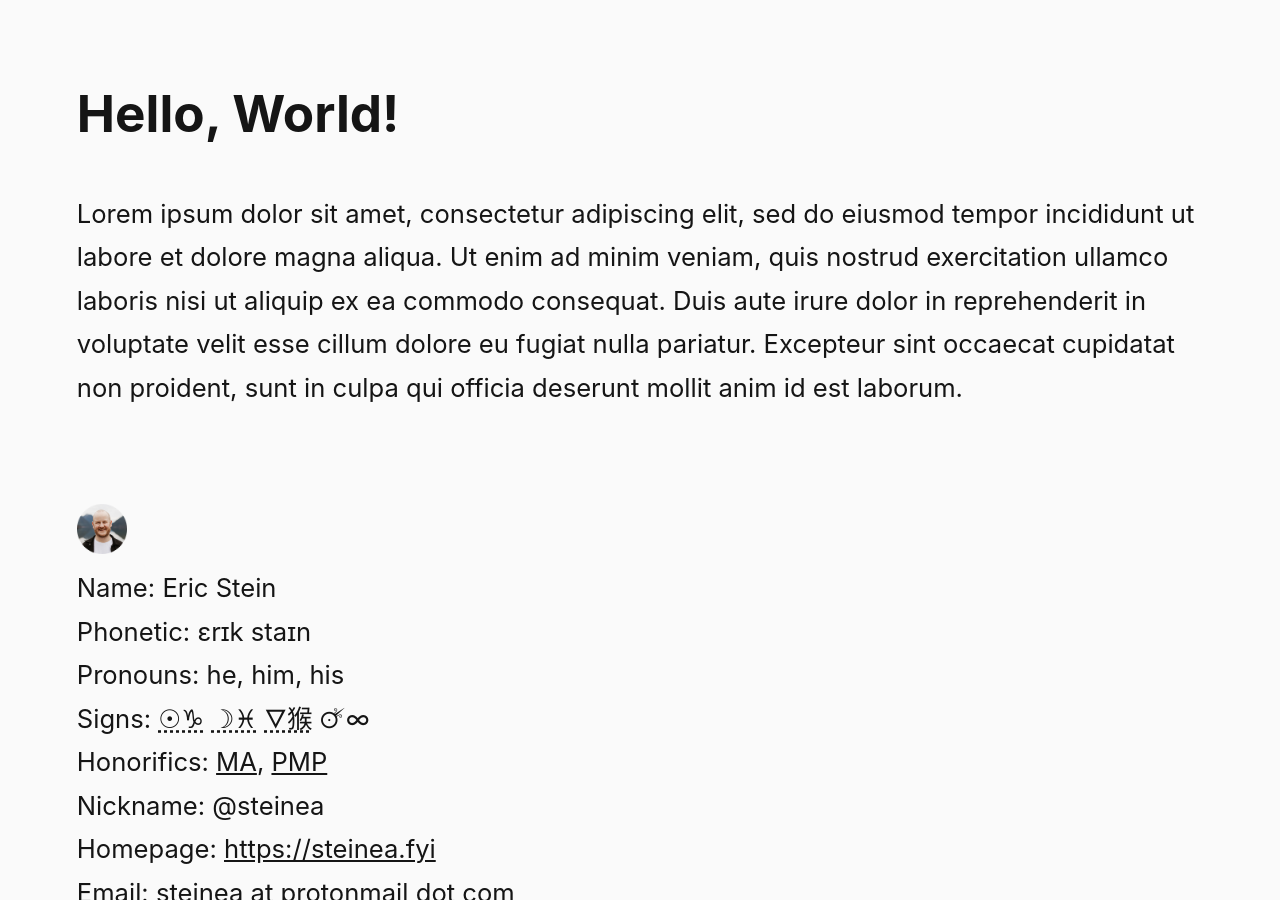
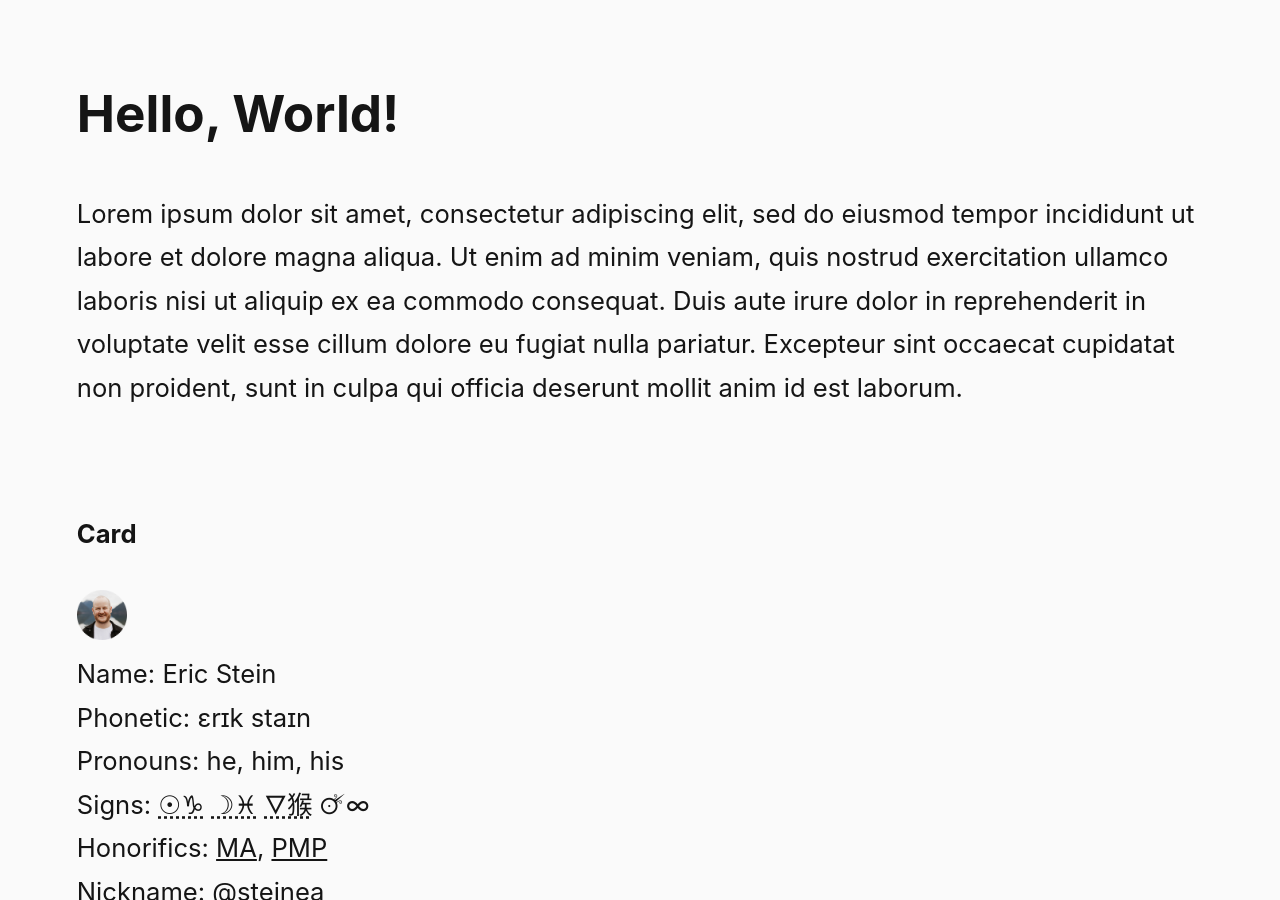
Before and after one commit to steinea/fyi, a Jekyll site: the page built from index.md, in a window 1280 px wide and 900 px high. Built offline with Jekyll 4.4.1, drawn with Linux system fonts in a browser that asks for light colours.

Commit message:
Add heading for h-card

```diff
--- a/index.md
+++ b/index.md
@@ -8,6 +8,8 @@ permalink: /
 
 <br>
 
+
+#### Card
 
 {% include h-card.html %}
 
```
